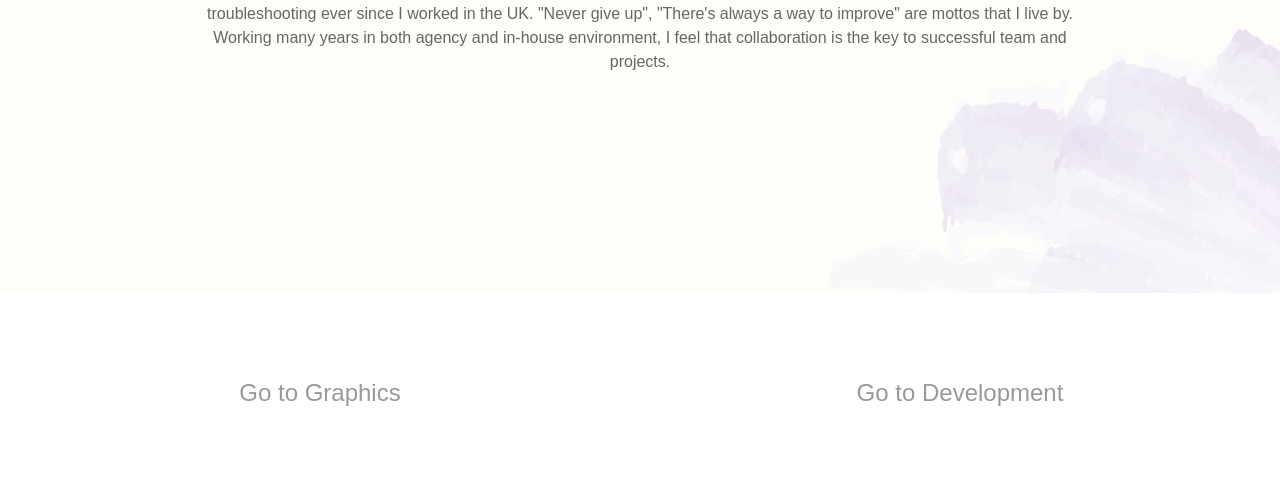
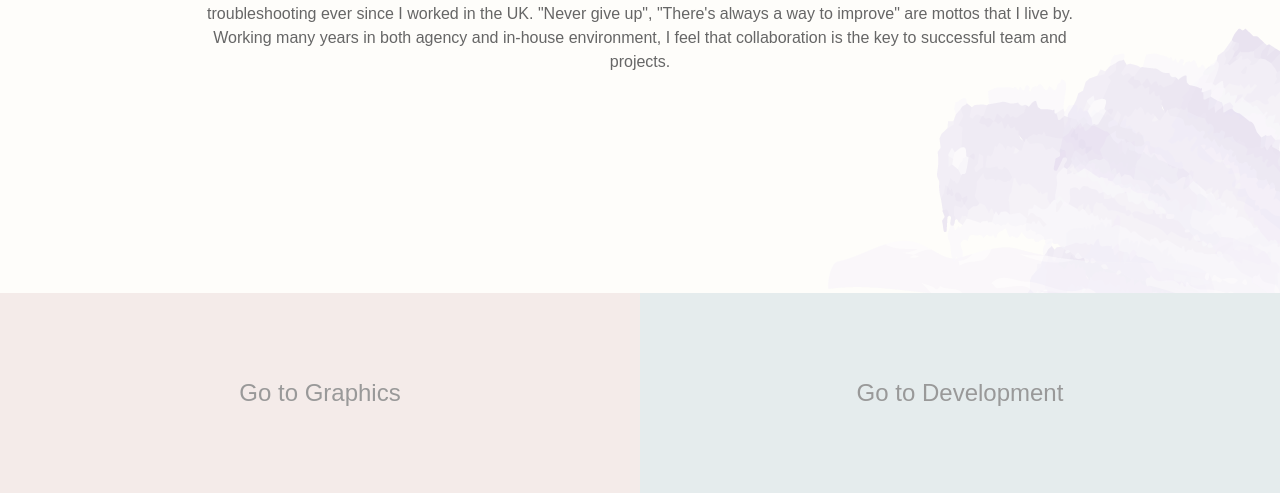
Before and after one commit to Violet-lin/portfolio, a plain HTML site: page aboutme.html in a window 1280 px wide. Shown: the part 587-1080 px from the top of the page. Drawn offline with nearby package versions, Linux system fonts and the light colour scheme; a web font is replaced by a local one.

Commit message:
update: footer nav  colour

```diff
--- a/aboutme.html
+++ b/aboutme.html
@@ -8,6 +8,8 @@
 
     <link rel="stylesheet" href="css/normalize.css" />
     <link rel="stylesheet" href="css/main.css" />
+    <link rel="stylesheet" href="css/palette.css" />
+
     <link href="https://fonts.googleapis.com/css2?family=Alice&display=swap" rel="stylesheet"/>
 
     <!-- UIkit CSS -->
--- a/css/palette.css
+++ b/css/palette.css
@@ -22,7 +22,7 @@
 }
 .col_offwhite {
   background-color: #fff;
-  opacity: 0.9;
+  /* opacity: 0.9; */
 }
 .col_hover {
   background-color: #999;
```
Also changed, not shown: gallery_ad.html (+2 -0 lines), gallery_animation.html (+2 -0 lines), gallery_game.html (+2 -0 lines), gallery_logo.html (+2 -0 lines), gallery_mascot.html (+2 -0 lines), gallery_print.html (+2 -0 lines), gallery_psdtut.html (+2 -0 lines), gallery_ui.html (+2 -0 lines), template.html (+2 -0 lines).
